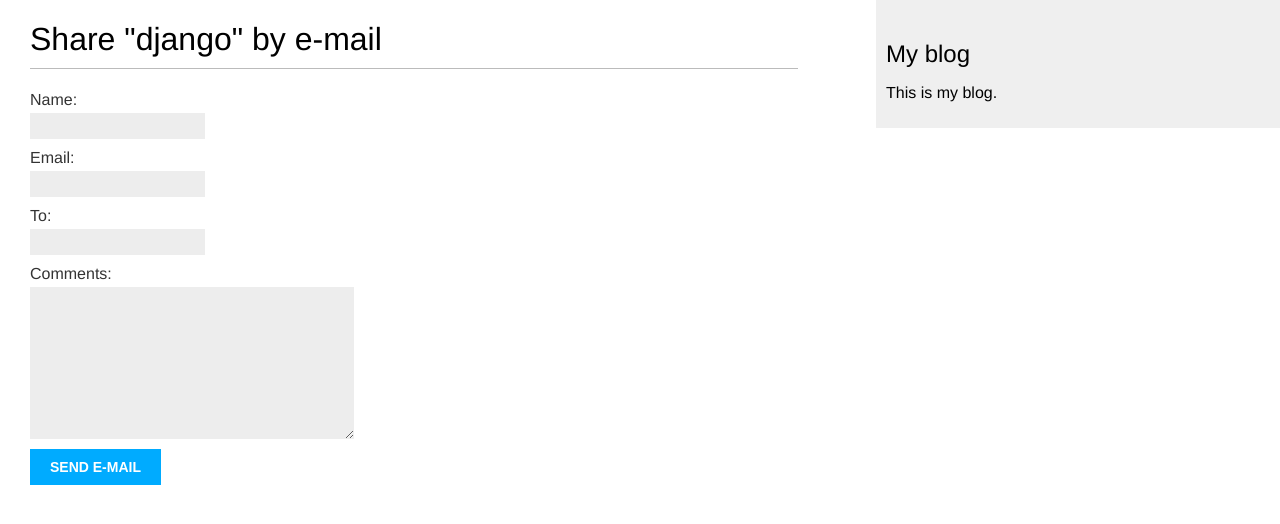
After one commit to Abhinav1004/Bloggify, a Django app: page /blog/6/share/ in a window 1280 px wide. The commit adds this page. Shown: the top 524 px of the page. Run offline with Django 3.2, Linux system fonts and the light colour scheme; data comes from the database, SQL or seed files in the repository.

Commit message:
Added email sharing

```diff
--- /dev/null
+++ b/blog/forms.py
@@ -0,0 +1,7 @@
+from django import forms
+
+class EmailPostForm(forms.Form):
+	name = forms.CharField(max_length=25)
+	email = forms.EmailField()
+	to = forms.EmailField()
+	comments = forms.CharField(required = False,widget=forms.Textarea)
--- a/blog/models.py
+++ b/blog/models.py
@@ -37,3 +37,18 @@ class Post(models.Model):
 
 	def __str__(self):
 		return self.title
+
+class Comment(models.Model):
+	post = models.ForeignKey(Post,related_name = 'comments',on_delete=models.CASCADE)
+	name = models.CharField(max_length = 80)
+	email = models.EmailField()
+	body = models.TextField()
+	created = models.DateTimeField(auto_now_add=True)
+	updated = models.DateTimeField(auto_now=True)
+	active = models.BooleanField(default=True)
+
+	class Meta:
+		ordering = ('-created',)
+
+	def __str__(self):
+		return 'Comment by {}  on {} '.format(self.name,self.post)
--- a/blog/templates/blog/post/detail.html
+++ b/blog/templates/blog/post/detail.html
@@ -6,4 +6,9 @@
     <h1>{{ post.title }}</h1>
     <p class="date">Published {{ post.publish }} by {{ post.author }}</p>
     {{ post.body|linebreaks }}
+    <p>
+    	<a href = "{% url 'blog:post_share' post.id%}">
+    		Share this post
+    	</a>
+    </p>
 {% endblock %}
--- /dev/null
+++ b/blog/templates/blog/post/share.html
@@ -0,0 +1,17 @@
+{% extends "blog/base.html" %}
+
+{% block title %}Share a post{% endblock %}
+
+{% block content %}
+    {% if sent %}
+        <h1>E-mail successfully sent</h1>
+        <p>"{{ post.title }}" was successfully sent by e-mail.</p>
+    {% else %}
+        <h1>Share "{{ post.title }}" by e-mail</h1>
+        <form action="." method="post">
+            {{ form.as_p }}
+            {% csrf_token %}
+            <input type="submit" value="Send e-mail">
+        </form>
+    {% endif %}
+{% endblock %}
--- a/blog/urls.py
+++ b/blog/urls.py
@@ -7,4 +7,5 @@ urlpatterns = [
     # url(r'^$',views.post_list, name='post_list'), commented so as to add class based views
     url(r'^$',views.PostListView.as_view(),name ='post_list'),
     url(r'^(?P<year>\d{4})/(?P<month>\d{2})/(?P<day>\d{2})/(?P<post>[-\w]+)/$',views.post_detail,name='post_detail'),
+    url(r'^(?P<post_id>\d+)/share/$',views.post_share,name='post_share'),
 ]
--- a/blog/views.py
+++ b/blog/views.py
@@ -18,6 +18,9 @@ from .models import Post
 # 		posts = paginator.page(paginator.num_pages)
 # 	return render(request,'blog/post/list.html',{'page':page,'posts':posts})
 from django.views.generic import ListView
+from django.core.mail import send_mail
+from .forms import EmailPostForm
+
 
 class PostListView(ListView):
 	queryset = Post.published.all()
@@ -27,5 +30,30 @@ class PostListView(ListView):
 
 
 def post_detail(request,year,month,day,post):
-	post = get_object_or_404(Post,slug = post,status='published',publish__year = year,publish__month=month,publish__day=day)
+	post = get_object_or_404(Post,slug = post,
+		status='published',
+		publish__year = year,
+		publish__month=month,
+		publish__day=day)
 	return render(request,'blog/post/detail.html',{'post':post})
+
+def post_share(request,post_id):
+	# retrieve post by id
+	post = get_object_or_404(Post,id = post_id,status='published')
+	sent = False
+	if request.method=='POST':
+		#form was submitted
+		print("Passed")
+		form = EmailPostForm(request.POST)
+		if form.is_valid():
+			# form fields passed validation
+			cd = form.cleaned_data # is a dictionary containing the various fields
+			post_url = request.build_absolute_uri(post.get_absolute_url())
+			subject = '{} ({}) recommends you reading "{}"'.format(cd['name'],cd['email'],post.title)
+			message = 'Read "{}" at {}\n\n{} comments:{}'.format(post.title,post_url,cd['name'],cd['comments'])
+			send_mail(subject,message,'abhinavkrjha10@gmail.com',[cd['to']])
+			sent = True
+	else:
+		print("Hello")
+		form  = EmailPostForm()
+	return render(request,'blog/post/share.html',{'post':post,'form':form,'sent':sent})
--- a/mysite/settings.py
+++ b/mysite/settings.py
@@ -119,3 +119,9 @@ USE_TZ = True
 # https://docs.djangoproject.com/en/3.0/howto/static-files/
 
 STATIC_URL = '/static/'
+
+EMAIL_HOST = 'smtp.gmail.com'
+EMAIL_HOST_USER = 'abhinavkrjha10@gmail.com'
+EMAIL_HOST_PASSWORD = 'Maakali@abhinav'
+EMAIL_PORT = 587
+EMAIL_USE_TLS = True
--- /dev/null
+++ b/test.py
@@ -0,0 +1,5 @@
+from django.core.mail import send_mail
+import os
+# os.environ['DJANGO_SETTINGS_MODULE']
+
+send_mail('Django mail','Test mail','abhinavkrjha10@gmail.com',['abhinavkrjha10@gmail.com'],fail_silently = False)
```
